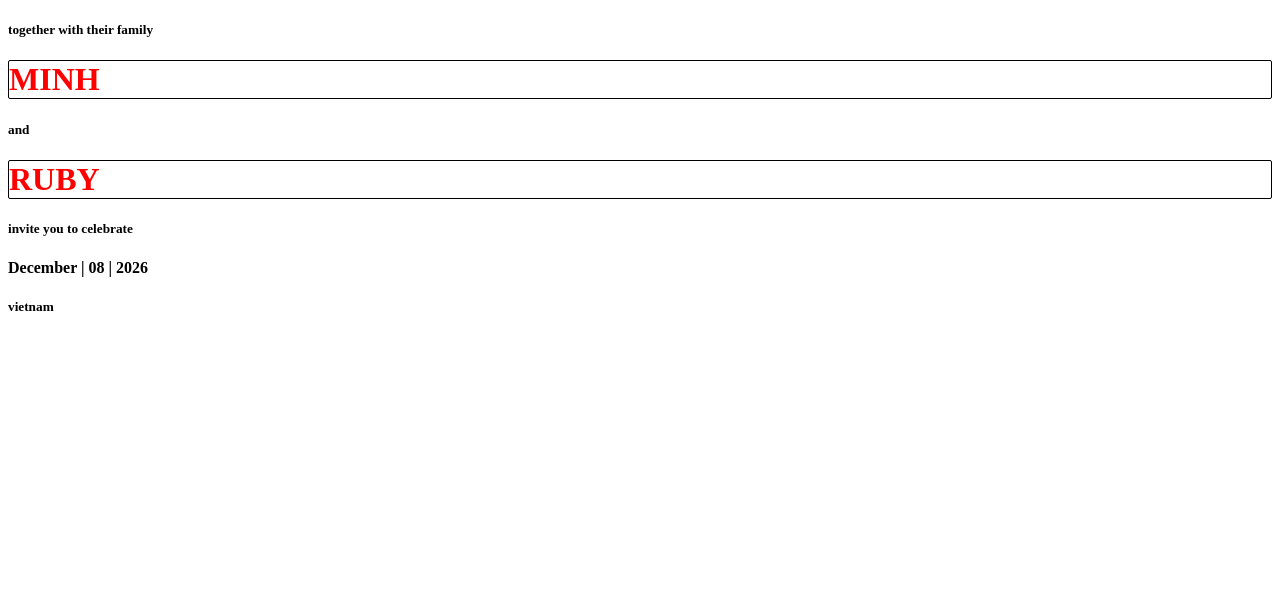
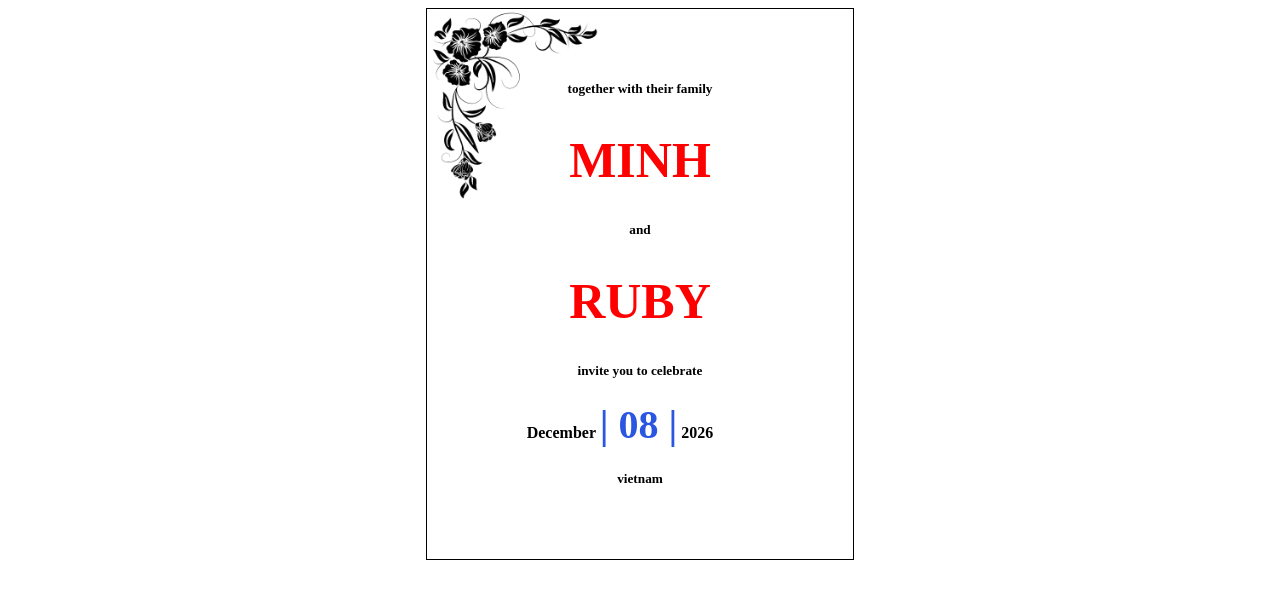
Before and after one commit to minhtrantm/project1, a plain HTML site: page invitation card/idex.html in a window 1280 px wide. Drawn offline with Linux system fonts and the light colour scheme; files that its build step writes are made by us from their sources.

Commit message:
web desgin

```diff
--- /dev/null
+++ b/invitation card/style.css
@@ -0,0 +1,29 @@
+.title{
+    font-size:50px;
+    color: red;
+}
+.m1{
+    text-align: center;
+}
+span{
+    font-size: 40px;
+    color: rgb(43, 86, 226);
+}
+h4{
+    margin-right: 40px;
+}
+div{
+    border: 1px solid;
+    width: fit-content;
+    margin-left: auto;
+    margin-right: auto;
+    padding:50px 100px;
+    position: relative;
+}
+img{
+
+    position: absolute;
+    top: 0;
+    left:0;
+    width: 50%;
+}
```
Also changed, not shown: lesson 1/index.html (+1 -1 lines), test/index.html (added, +24 -0 lines), invitation card/patten without back ground.png (added), invitation card/pattern.jpg (added), lesson 1/style.css (line endings or trailing spaces).
